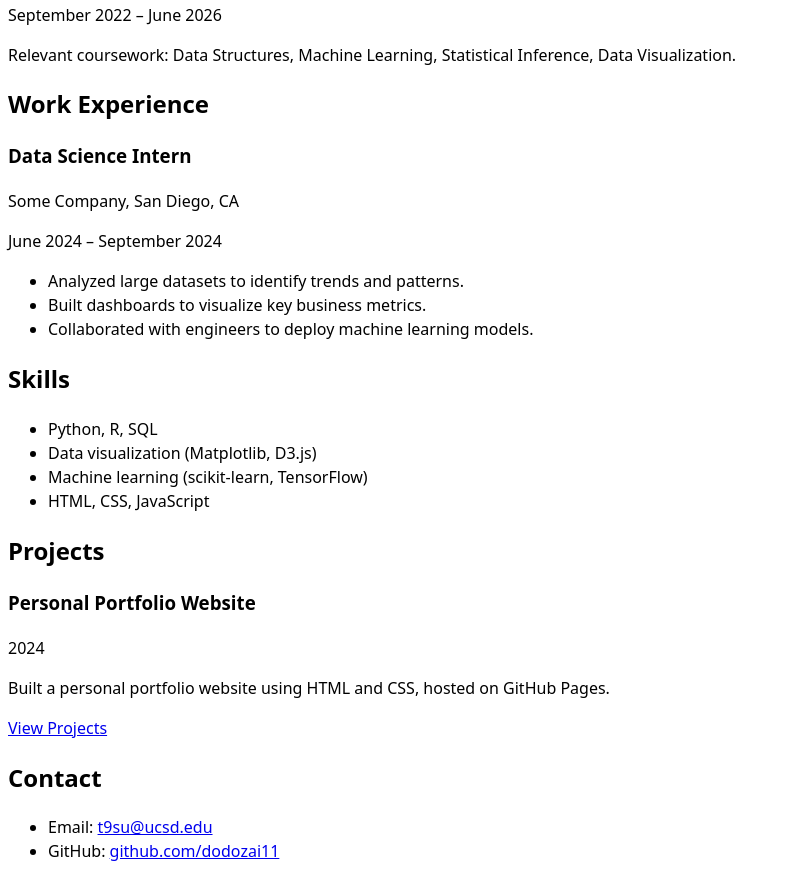
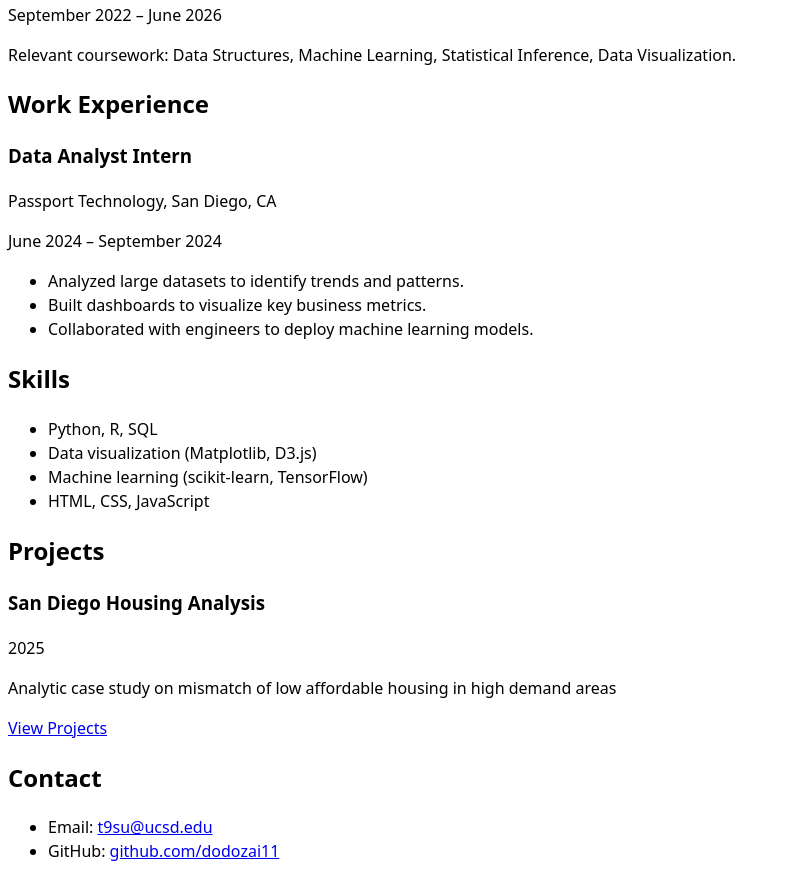
Before and after one commit to dodozai11/DSC106_lab1_test_portfolio, a plain HTML site: page cv/index.html in a window 1280 px wide. Shown: the part 263-1142 px from the top of the page, without its empty margins (0-791 px from the left). Drawn offline with Linux system fonts and the light colour scheme.

Commit message:
cv updATE

```diff
--- a/cv/index.html
+++ b/cv/index.html
@@ -25,7 +25,7 @@
                 <h3>University of California, San Diego</h3>
                 <p>B.S. Data Science</p>
             </header>
-            <p><time datetime="2022-09">September 2022</time> – <time datetime="2026-06">June 2026</time></p>
+            <p><time datetime="2024-09">September 2022</time> – <time datetime="2027-06">June 2026</time></p>
             <p>Relevant coursework: Data Structures, Machine Learning, Statistical Inference, Data Visualization.</p>
         </article>
     </section>
@@ -35,10 +35,10 @@
 
         <article>
             <header>
-                <h3>Data Science Intern</h3>
-                <p>Some Company, San Diego, CA</p>
+                <h3>Data Analyst Intern</h3>
+                <p>Passport Technology, San Diego, CA</p>
             </header>
-            <p><time datetime="2024-06">June 2024</time> – <time datetime="2024-09">September 2024</time></p>
+            <p><time datetime="2025-06">June 2024</time> – <time datetime="2025-09">September 2024</time></p>
             <ul>
                 <li>Analyzed large datasets to identify trends and patterns.</li>
                 <li>Built dashboards to visualize key business metrics.</li>
@@ -61,9 +61,9 @@
         <h2>Projects</h2>
 
         <article>
-            <h3>Personal Portfolio Website</h3>
-            <p><time datetime="2024">2024</time></p>
-            <p>Built a personal portfolio website using HTML and CSS, hosted on GitHub Pages.</p>
+            <h3>San Diego Housing Analysis</h3>
+            <p><time datetime="2025">2025</time></p>
+            <p>Analytic case study on mismatch of low affordable housing in high demand areas </p>
             <a href="../projects/index.html">View Projects</a>
         </article>
     </section>
```
